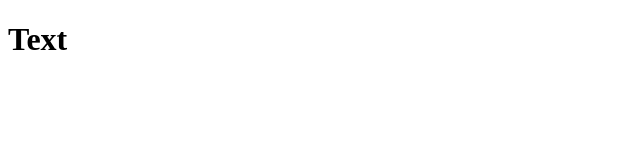
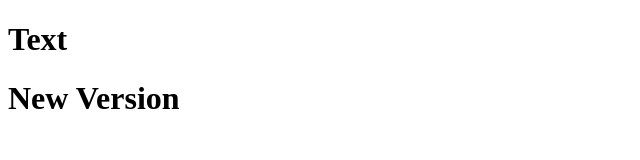
Before and after one commit to salaheddinesamid/Text, a plain HTML site: page index.html in a window 1280 px wide. Shown: the whole page, without its empty margins (0-640 px from the left). Drawn offline with Linux system fonts and the light colour scheme.

Commit message:
New Version

```diff
--- a/index.html
+++ b/index.html
@@ -7,5 +7,6 @@
 </head>
 <body>
     <h1>Text</h1>
+    <h1>New Version</h1>
 </body>
 </html>
```
